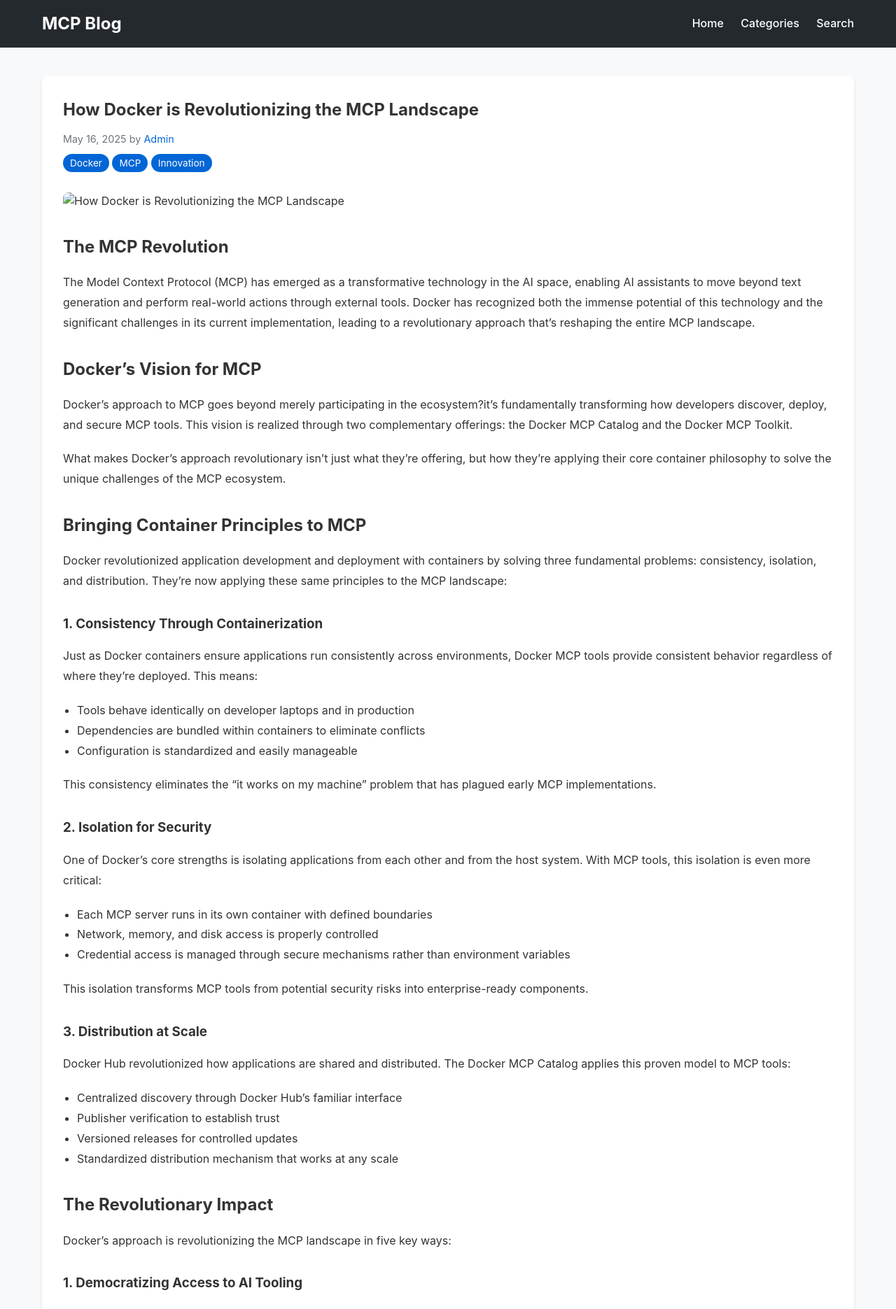
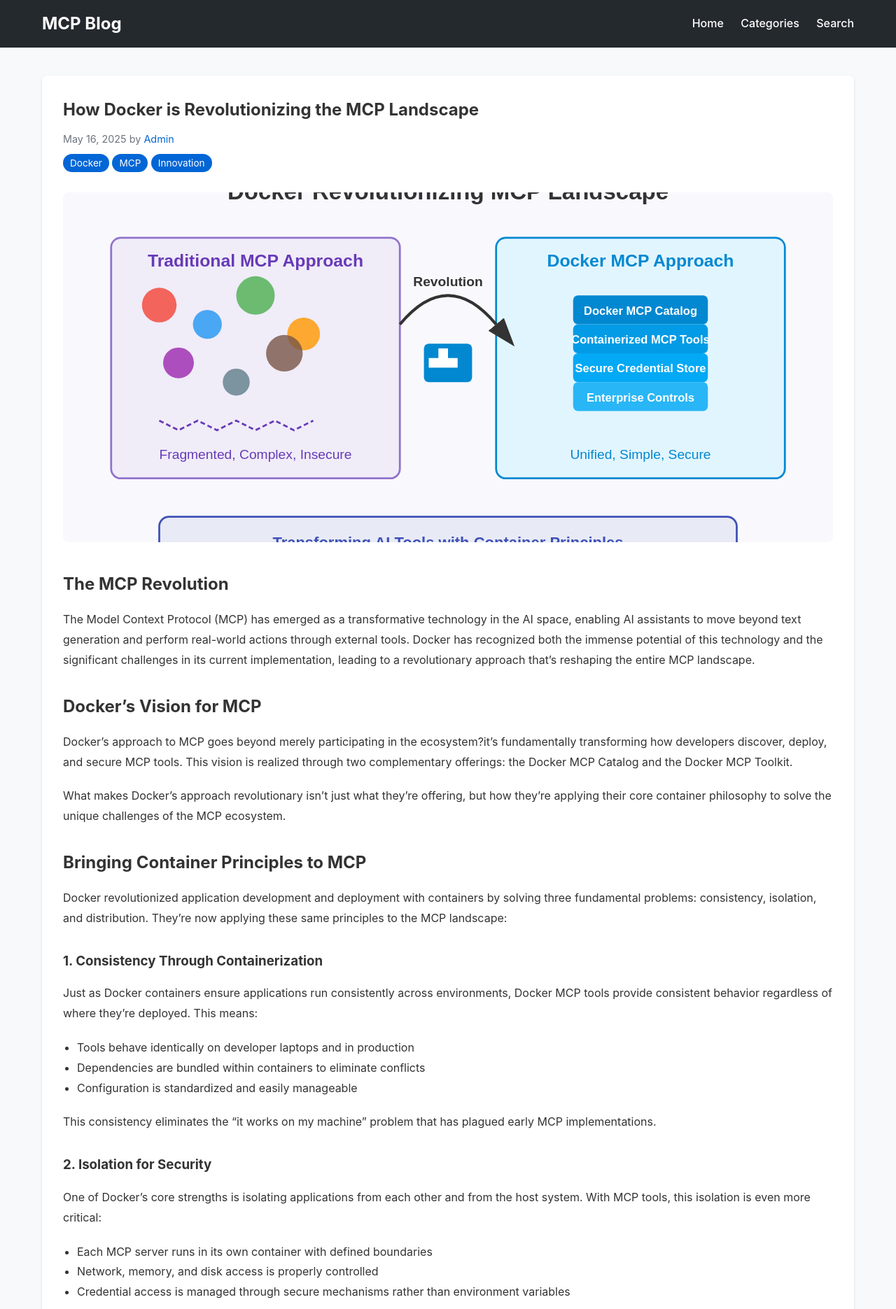
Before and after one commit to collabnix/mcp-portal-jekyll, a Jekyll site: the page built from docs/_posts/2025-05-16-docker-revolutionizing-mcp-landscape.md, in a window 1280 px wide. Shown: the top 1871 px of the page at 70% size. Built offline with Jekyll 4.4.1, drawn with Linux system fonts in a browser that asks for light colours.

Commit message:
Update Docker MCP revolution blog post with new image

```diff
--- a/docs/_posts/2025-05-16-docker-revolutionizing-mcp-landscape.md
+++ b/docs/_posts/2025-05-16-docker-revolutionizing-mcp-landscape.md
@@ -3,7 +3,7 @@
 title: "How Docker is Revolutionizing the MCP Landscape"
 categories: [Docker, MCP, Innovation]
 author: Admin
-image: /assets/images/docker-guide.jpg
+image: /assets/images/docker-mcp-revolution.svg
 ---
 
 ## The MCP Revolution
```
